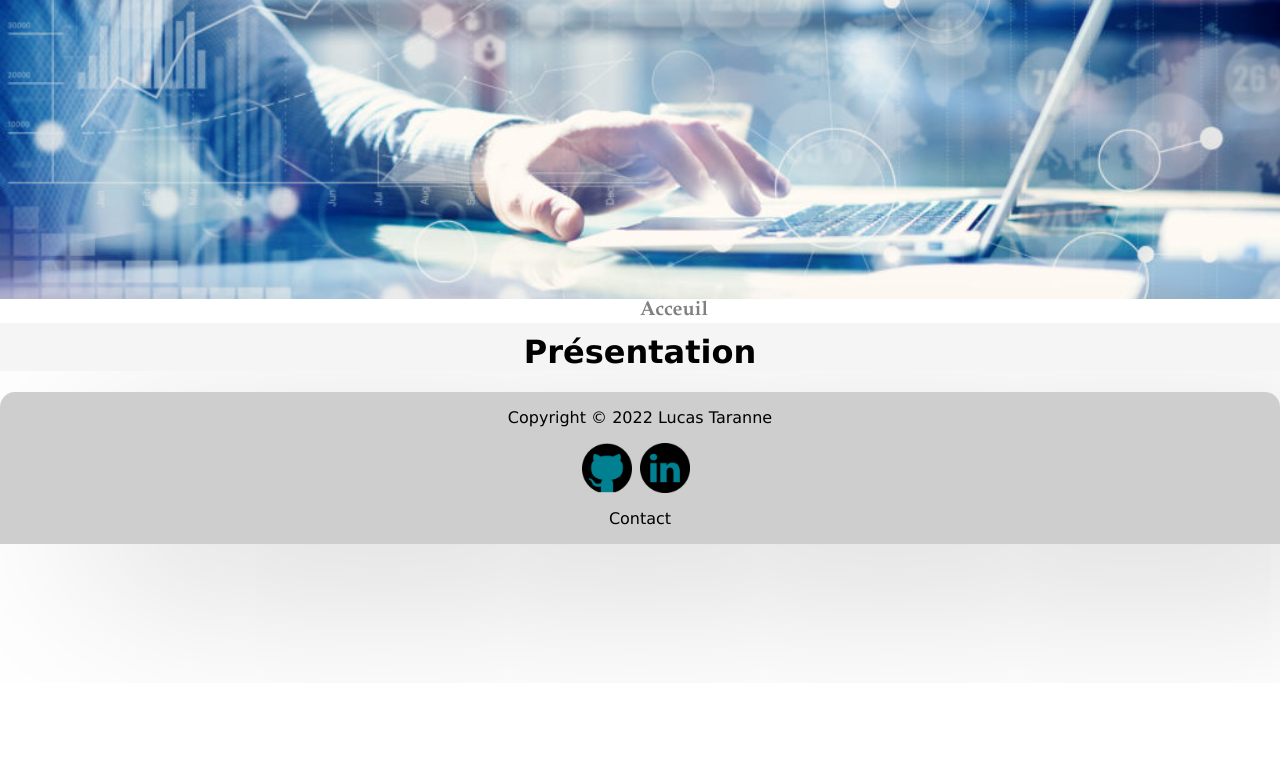
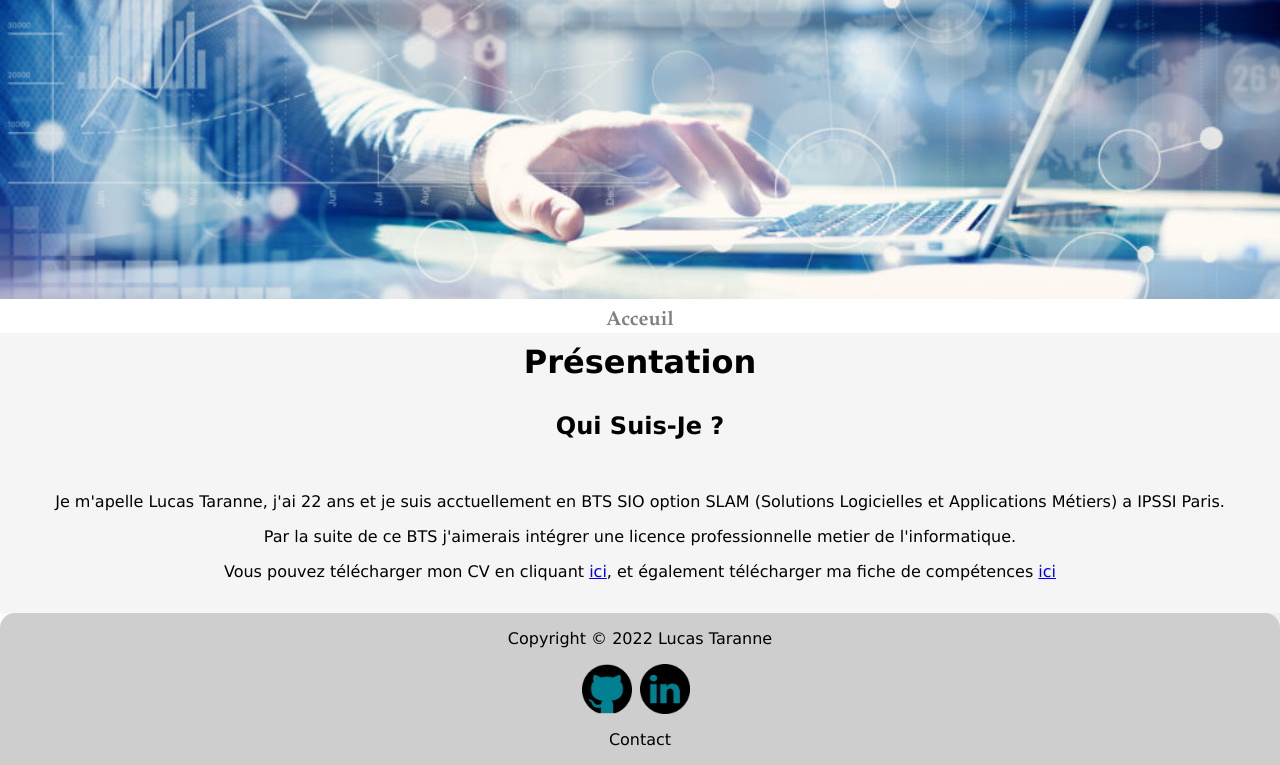
Before and after one commit to lulu960/Portfolio, a PHP site: page / in a window 1280 px wide. Shown: the part 80-845 px from the top of the page. Before the commit the page ends 708 px from the top, so only its background shows below. Run offline with PHP 8.4, Linux system fonts and the light colour scheme.

Commit message:
maj portfolio 21/04/2022

```diff
--- a/css/Index.css
+++ b/css/Index.css
@@ -70,9 +70,9 @@
   color: grey;
   font-style: normal;
   margin: 0px;
-  margin-right: 50%;
-  margin-left: 50%;
-  width: 6em;
+  text-align: center;
+  margin-top: 0px;
+  padding-top: 10px;
   font-family: Garamond;
 }
 /*corp de la page*/
--- a/index.php
+++ b/index.php
@@ -1,4 +1,5 @@
 <html lang="fr">
+
 <head>
     <meta charset="UTF-8">
     <meta http-equiv="X-UA-Compatible" content="IE=edge">
@@ -8,17 +9,25 @@
     <link rel="icon" href="img/logo.png">
     <meta name="description" content="Luca Taranne portfolio BTS SIO option Slam">
 </head>
+
 <body class="corp">
-<!--header-->
-<?php require 'header.php' ?>
+    <!--header-->
+    <?php require 'header.php' ?>
     <div class="Presentation">
         <h1 class="Page_division">Acceuil</h1>
     </div>
     <div class="Page_corp">
         <div class="Page_txt">
             <h1 class="Page_title_bts_sio">Présentation</h1>
+            <h2 class="Page_title_bts_sio">Qui Suis-Je ?</h2>
+            <div class="BTS_txt">
+                <p>Je m'apelle Lucas Taranne, j'ai 22 ans et je suis acctuellement en BTS SIO option SLAM (Solutions Logicielles et Applications Métiers) a IPSSI Paris.</p>
+                <p>Par la suite de ce BTS j'aimerais intégrer une licence professionnelle metier de l'informatique.</p>
+                <p>Vous pouvez télécharger mon CV en cliquant <a href="Veille/taranne-lucas-cv.pdf" target="_blank">ici</a>, et également télécharger ma fiche de compétences <a href="Veille/TARANNE_lucas-Tableau E4.pdf" target="_blank">ici</a></p>
+            </div>
         </div>
     </div>
     <?php require 'footer.php' ?>
 </body>
+
 </html>
```
Also changed, not shown: 2 other files.
